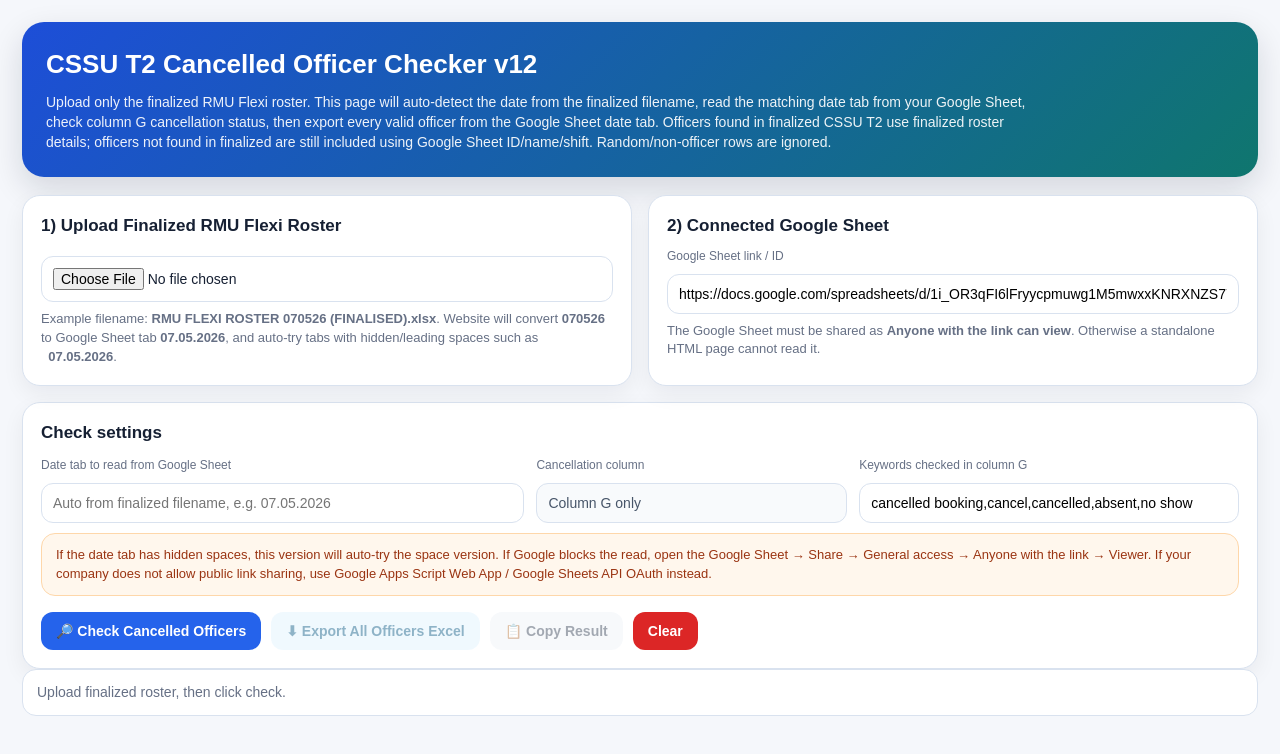
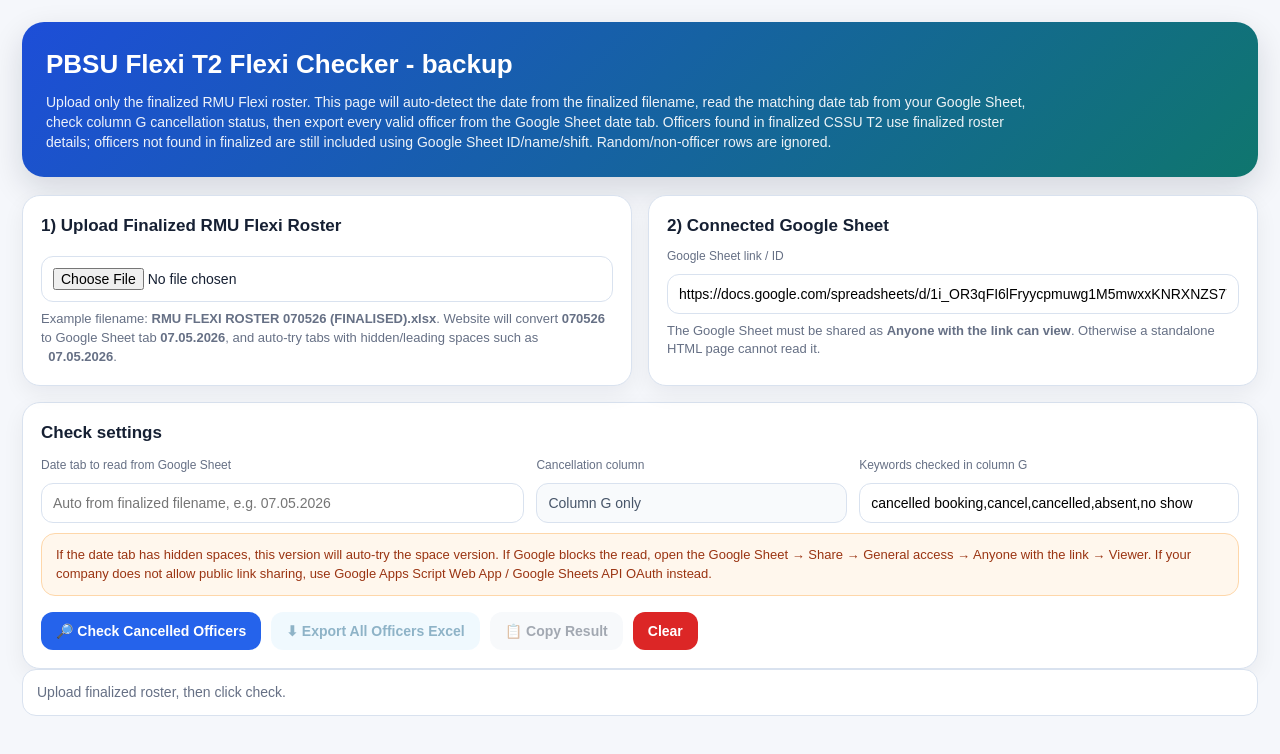
Before and after one commit to Liang9208/pbsu-t2-flexi-checker-backup, a plain HTML site: page index.html in a window 1280 px wide. Drawn offline with Linux system fonts and the light colour scheme.

Commit message:
Update index.html

```diff
--- a/index.html
+++ b/index.html
@@ -3,7 +3,7 @@
 <head>
 <meta charset="UTF-8" />
 <meta name="viewport" content="width=device-width, initial-scale=1.0" />
-<title>CSSU T2 Cancelled Officer Checker - Google Sheet Live v11</title>
+<title>PBSU T2 Flexi checker</title>
 <script src="https://cdn.jsdelivr.net/npm/xlsx-js-style@1.2.0/dist/xlsx.bundle.js"></script>
 <style>
   *{box-sizing:border-box;margin:0;padding:0}
@@ -43,7 +43,7 @@
 <body>
 <div class="wrap">
   <div class="hero">
-    <h1>CSSU T2 Cancelled Officer Checker v12</h1>
+    <h1>PBSU Flexi T2 Flexi Checker - backup</h1>
     <p>Upload only the finalized RMU Flexi roster. This page will auto-detect the date from the finalized filename, read the matching date tab from your Google Sheet, check column G cancellation status, then export every valid officer from the Google Sheet date tab. Officers found in finalized CSSU T2 use finalized roster details; officers not found in finalized are still included using Google Sheet ID/name/shift. Random/non-officer rows are ignored.</p>
   </div>
 
```
